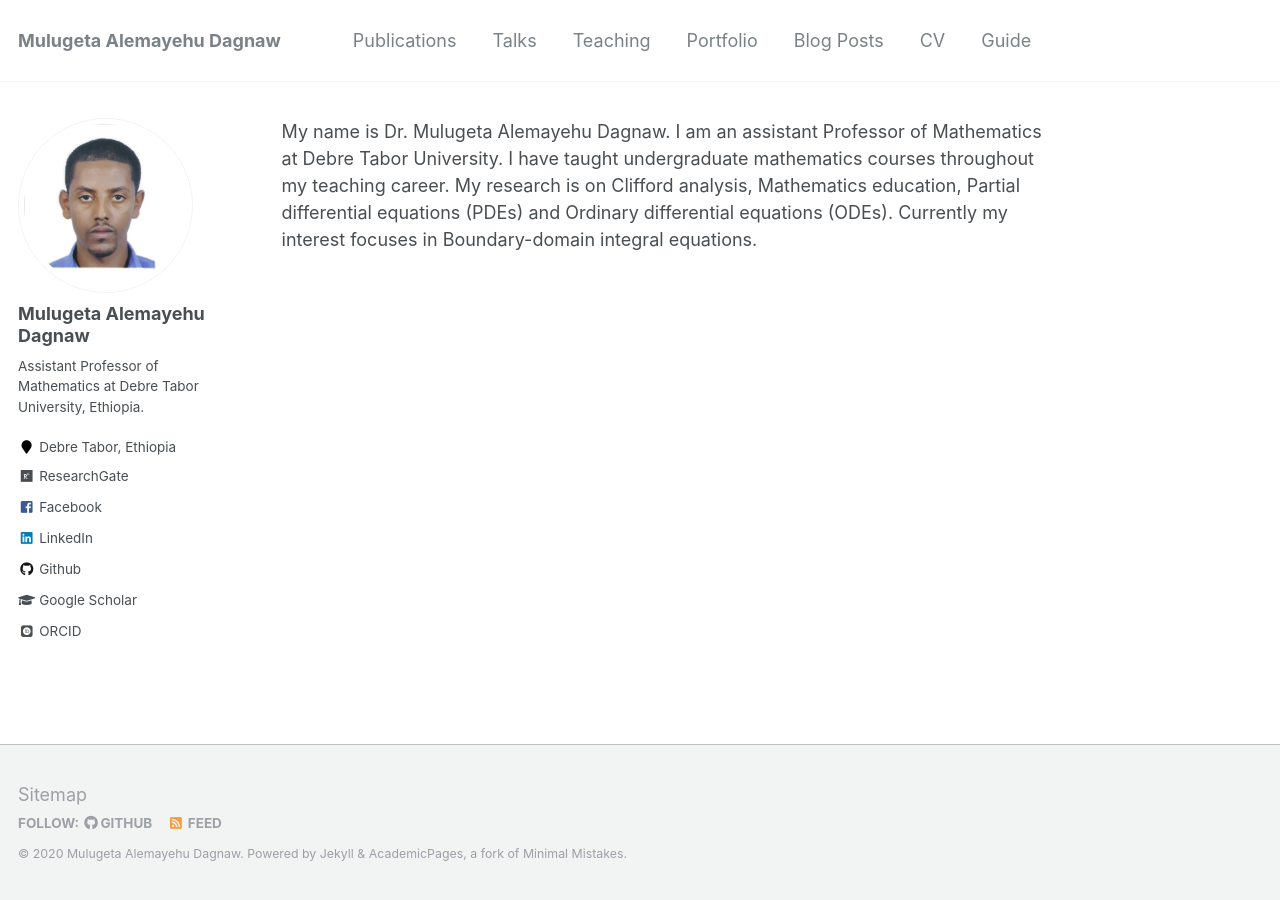
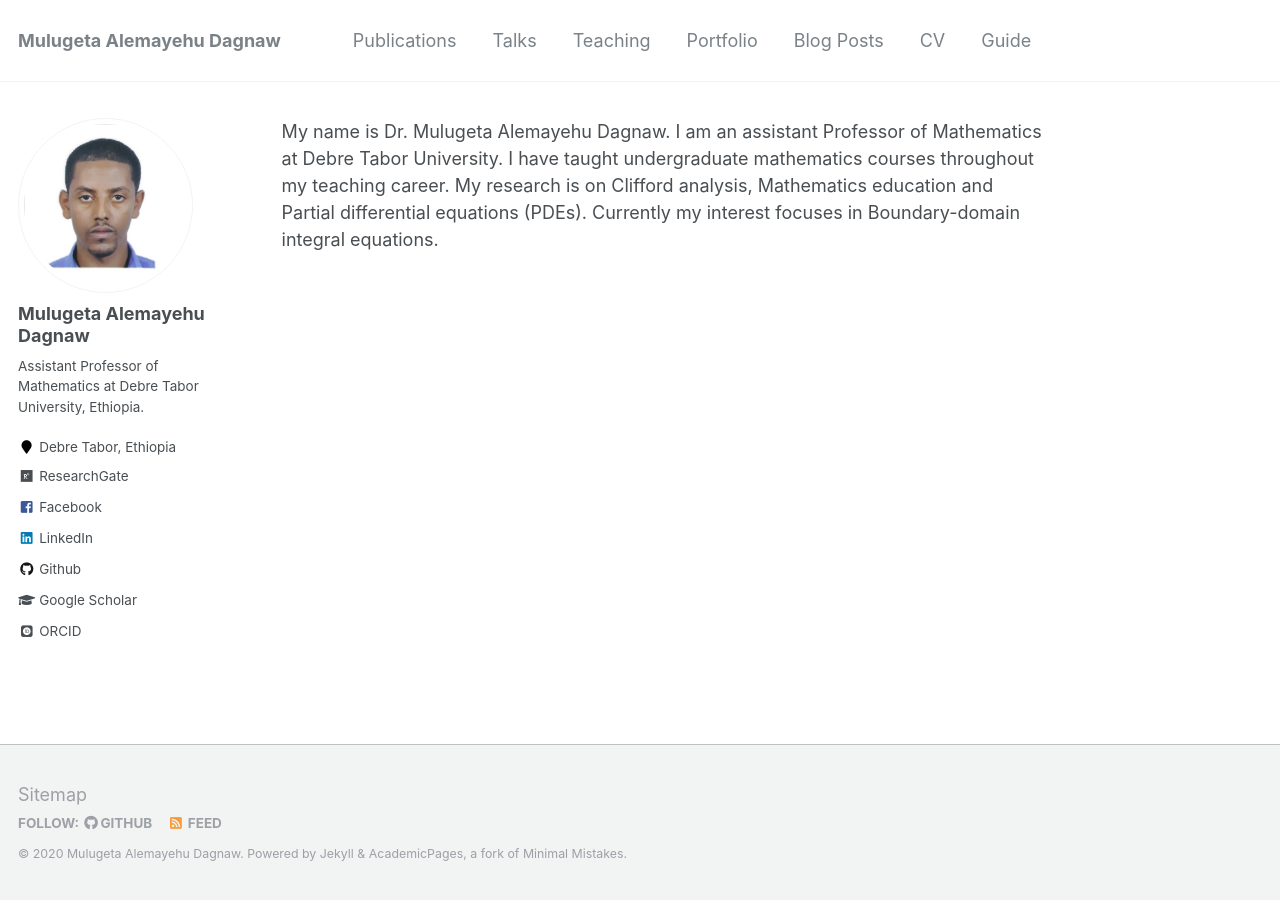
Before and after one commit to muledagnaw/muledagnaw.github.io, a Jekyll site: the page built from _pages/about.md, in a window 1280 px wide. Built offline with Jekyll 4.4.1, drawn with Linux system fonts in a browser that asks for light colours; some web fonts are replaced.

Commit message:
first commita1about.md

```diff
--- a/_pages/about.md
+++ b/_pages/about.md
@@ -7,4 +7,4 @@ redirect_from:
   - /about/
   - /about.html
 ---
-My name is Dr. Mulugeta Alemayehu Dagnaw. I am an assistant Professor of Mathematics at Debre Tabor University. I have taught undergraduate mathematics courses throughout my teaching career. My research is on Clifford analysis, Mathematics education, Partial differential equations (PDEs) and Ordinary differential equations (ODEs). Currently my interest focuses in Boundary-domain integral equations.
+My name is Dr. Mulugeta Alemayehu Dagnaw. I am an assistant Professor of Mathematics at Debre Tabor University. I have taught undergraduate mathematics courses throughout my teaching career. My research is on Clifford analysis, Mathematics education and Partial differential equations (PDEs). Currently my interest focuses in Boundary-domain integral equations.
```
